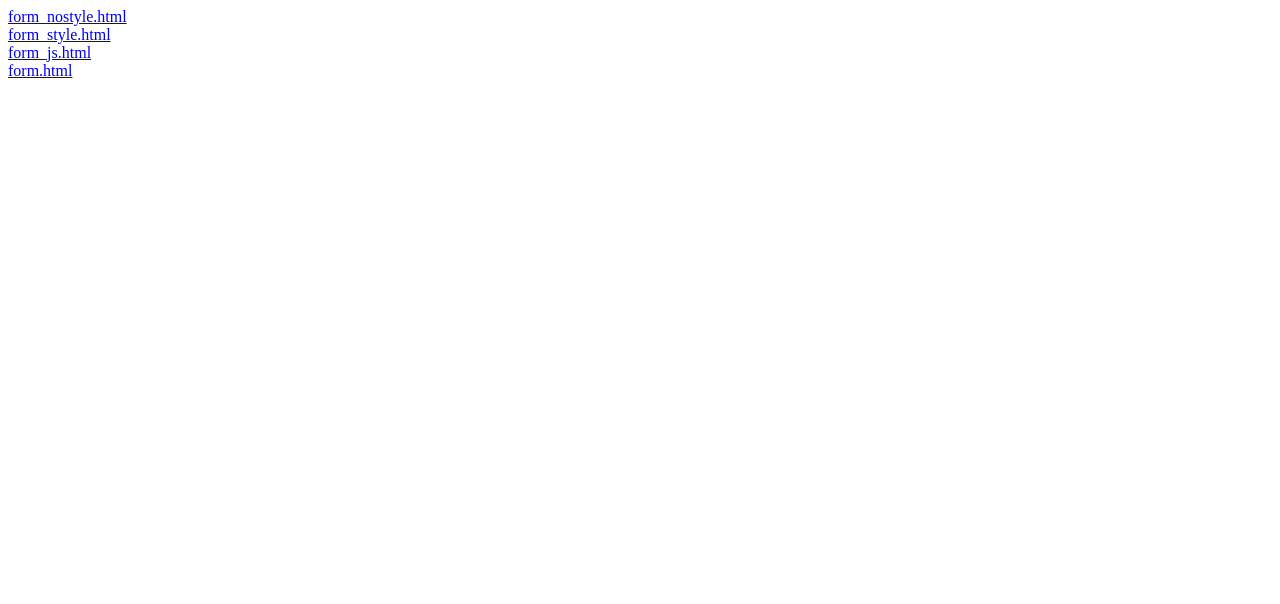
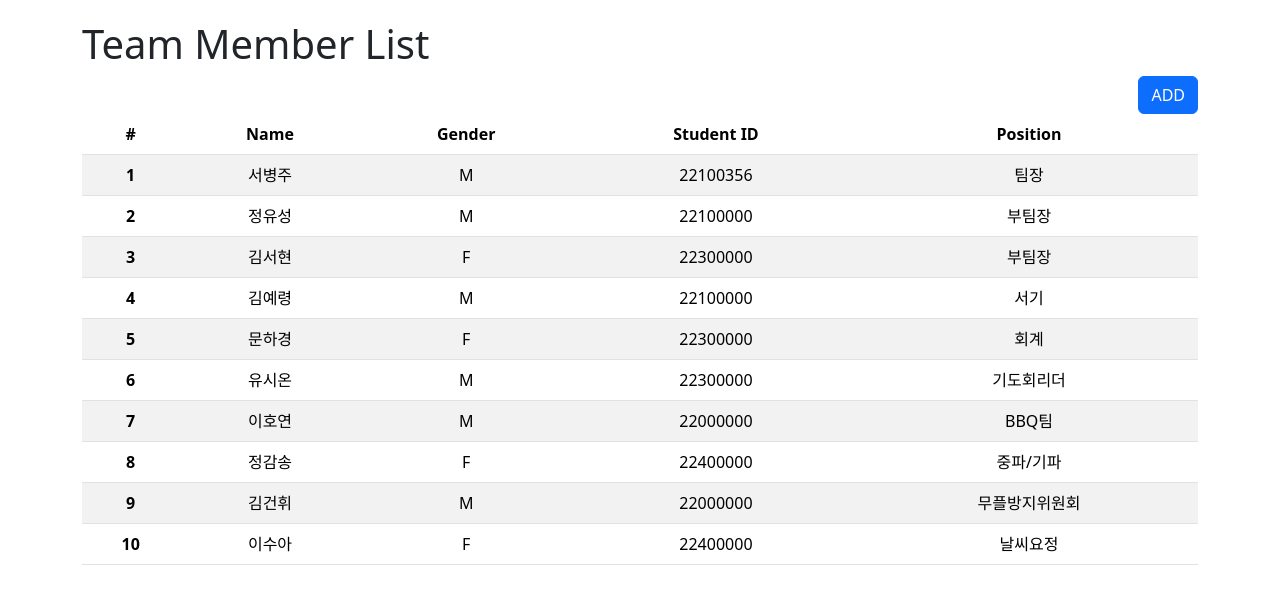
Before and after one commit to LukeSeobyungju/2024OSS-2, a plain HTML site: page index.html in a window 1280 px wide. Drawn offline with nearby package versions, Linux system fonts and the light colour scheme.

Commit message:
lots of progress

```diff
--- a/index.html
+++ b/index.html
@@ -1,13 +1,105 @@
-<!DOCTYPE html>
+<!doctype html>
 <html>
-    <head></head>
+    <head>
+        <meta charset="utf-8">
+        <meta name="viewport" content="width=device-width, initial-scale=1">
+        <title>index</title>
+        <link href="https://cdn.jsdelivr.net/npm/bootstrap@5.3.3/dist/css/bootstrap.min.css" rel="stylesheet" integrity="sha384-QWTKZyjpPEjISv5WaRU9OFeRpok6YctnYmDr5pNlyT2bRjXh0JMhjY6hW+ALEwIH" crossorigin="anonymous">
+        <script src="https://cdn.jsdelivr.net/npm/bootstrap@5.3.3/dist/js/bootstrap.bundle.min.js" integrity="sha384-YvpcrYf0tY3lHB60NNkmXc5s9fDVZLESaAA55NDzOxhy9GkcIdslK1eN7N6jIeHz" crossorigin="anonymous"></script>
+        <link rel="stylesheet" href="my.css">
+        <style>
+          .td_title{
+            cursor:pointer;
+          }
+        </style>
+    </head>
     <body>
-        <a href="form_nostyle.html">form_nostyle.html</a>
-        <br/>
-        <a href="form_style.html">form_style.html</a>
-        <br/>
-        <a href="form_js.html">form_js.html</a>
-        <br/>
-        <a href="form.html">form.html</a>
+        <div class="container text-center">
+            <h1 style="margin-top:20px; text-align:left;">Team Member List</h1>
+            <button type="button" class="btn btn-primary" style="float:right;" onclick="location.href='add.html'">ADD</button>
+            <table class="table table-striped">
+                <thead>
+                    <tr>
+                        <th scope="col">#</th>
+                        <th scope="col">Name</th>
+                        <th scope="col">Gender</th>
+                        <th scope="col">Student ID</th>
+                        <th scope="col">Position</th>
+                    </tr>
+                </thead>
+                <tbody>
+                    <tr>
+                        <th scope="row">1</th>
+                        <td class="td_title" onclick="location.href='view.html'">서병주</td>
+                        <td>M</td>
+                        <td>22100356</td>
+                        <td>팀장</td>
+                    </tr>
+                    <tr>
+                        <th scope="row">2</th>
+                        <td>정유성</td>
+                        <td>M</td>
+                        <td>22100000</td>
+                        <td>부팀장</td>
+                    </tr>
+                    <tr>
+                        <th scope="row">3</th>
+                        <td>김서현</td>
+                        <td>F</td>
+                        <td>22300000</td>
+                        <td>부팀장</td>
+                    </tr>
+                    <tr>
+                        <th scope="row">4</th>
+                        <td>김예령</td>
+                        <td>M</td>
+                        <td>22100000</td>
+                        <td>서기</td>
+                    </tr>
+                    <tr>
+                        <th scope="row">5</th>
+                        <td>문하경</td>
+                        <td>F</td>
+                        <td>22300000</td>
+                        <td>회계</td>
+                    </tr>
+                    <tr>
+                        <th scope="row">6</th>
+                        <td>유시온</td>
+                        <td>M</td>
+                        <td>22300000</td>
+                        <td>기도회리더</td>
+                    </tr>
+                    <tr>
+                        <th scope="row">7</th>
+                        <td>이호연</td>
+                        <td>M</td>
+                        <td>22000000</td>
+                        <td>BBQ팀</td>
+                    </tr>
+                    <tr>
+                        <th scope="row">8</th>
+                        <td>정감송</td>
+                        <td>F</td>
+                        <td>22400000</td>
+                        <td>중파/기파</td>
+                    </tr>
+                    <tr>
+                        <th scope="row">9</th>
+                        <td>김건휘</td>
+                        <td>M</td>
+                        <td>22000000</td>
+                        <td>무플방지위원회</td>
+                    </tr>
+                    <tr>
+                        <th scope="row">10</th>
+                        <td>이수아</td>
+                        <td>F</td>
+                        <td>22400000</td>
+                        <td>날씨요정</td>
+                    </tr>
+                </tbody>
+            </table>
+        </div>
     </body>
 </html>
--- /dev/null
+++ b/my.css
@@ -0,0 +1,6 @@
+@media (max-width: 400px){
+
+}
+@media (max-width: 700px){
+
+}
```
Also changed, not shown: add.html (added, +73 -0 lines), edit.html (added, +72 -0 lines), view.html (added, +55 -0 lines).
